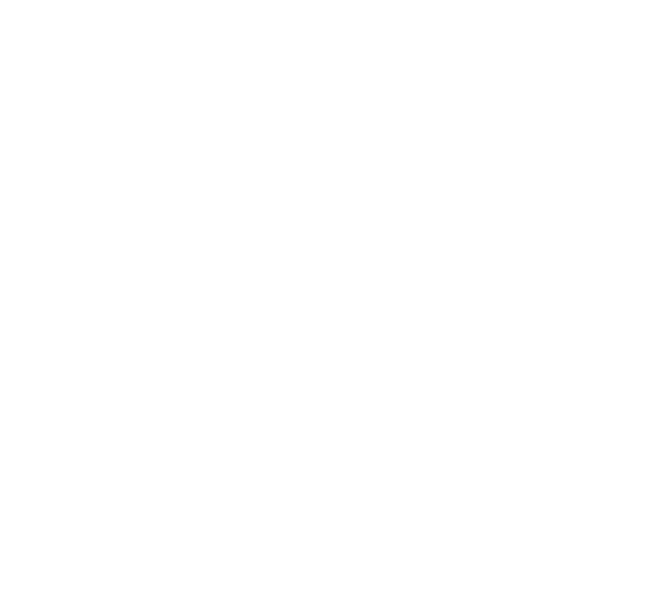
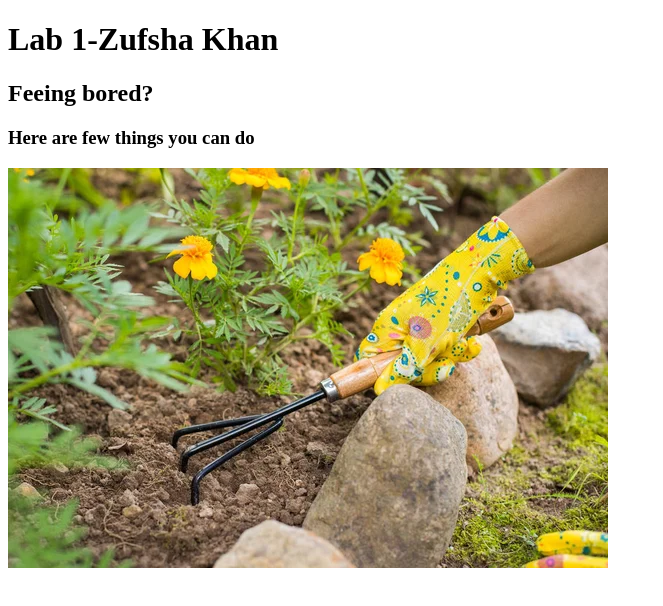
Before and after one commit to itmd362class/lab-1, a plain HTML site: page index.html in a window 1280 px wide. Shown: the whole page, without its empty margins (0-663 px from the left). Drawn offline with Linux system fonts and the light colour scheme.

Commit message:
added gardening section

```diff
--- a/index.html
+++ b/index.html
@@ -1,2 +1,13 @@
 <!DOCTYPE html>
 <html lang="en">
+	<head>
+		<meta charset= "UTF-8">
+		<title> Lab 1</title>
+	</head>
+	<body>
+	<h1>Lab 1-Zufsha Khan<h2>
+	<h2> Feeing bored?</h2>
+	<h3>Here are few things you can do</h3>
+	<img src = "garden.jpg" alt="gardening">
+	</body>
+</html>
```
Also changed, not shown: garden.jpg (added).
